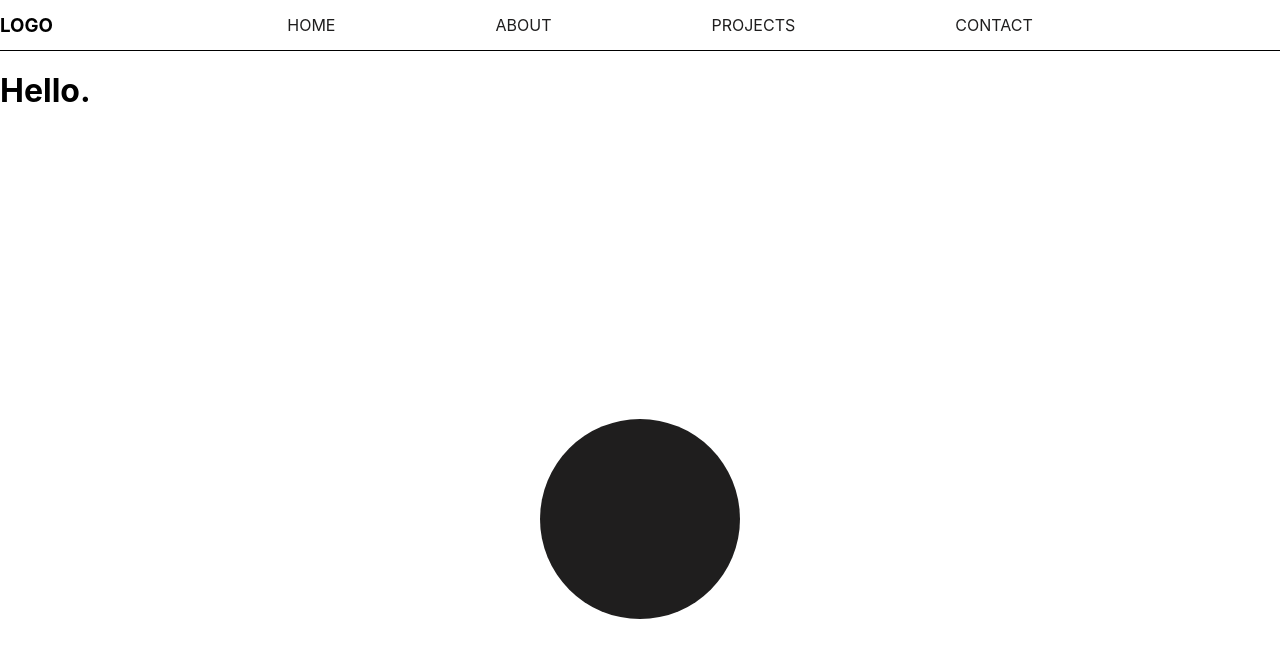
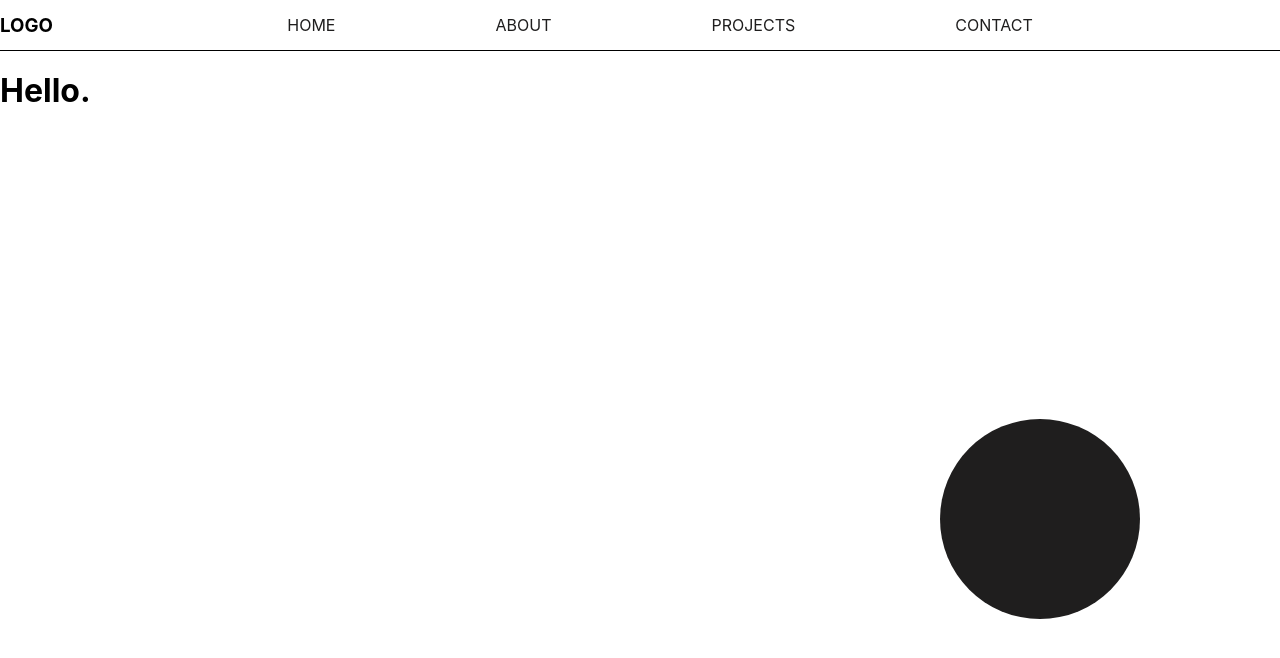
Before and after one commit to J-dance/My-React_Portfolio, a React (Create React App) app: page / in a window 1280 px wide. Shown: the top 658 px of the page. Built offline with nearby package versions, Linux system fonts and the light colour scheme.

Commit message:
created variants file

```diff
--- a/src/components/Home/Home.jsx
+++ b/src/components/Home/Home.jsx
@@ -2,33 +2,27 @@ import React from 'react';
 import { motion } from "framer-motion";
 import styles from "./Home.module.scss";
 import NavBar from "../NavBar";
+import { introVariant, hoverVariant } from "../../variants";
+
 
 function Home() {
   return (
     <div className={styles.page}>
       <NavBar />
-      <motion.h1>Hello.</motion.h1>
+      <header>
+        <motion.h1
+          variants={hoverVariant}
+          whileHover="whileHover"
+        >Hello.</motion.h1>
+      </header>
       <main className={styles.main}>
         <motion.div
-          initial={{
-            opacity: 0,
-            scale: 1,
-            x: 100,
-            y: 100
-          }}
-          animate={{
-            opacity: 1,
-            scale: 2,
-            x: 0,
-            y: 0
-          }}
-          transition={{
-            duration: 0.5
-          }}
+          variants={introVariant}
+          initial="initial"
+          animate="animate"
+          transition="transition"
         >
-          <div className={styles.container}>
-
-          </div>
+          <div className={styles.container}></div>
         </motion.div>
       </main>
     </div>
--- a/src/components/Home/Home.module.scss
+++ b/src/components/Home/Home.module.scss
@@ -9,6 +9,10 @@
 
   height: 100vh;
   width: 100vw;
+}
+
+header {
+  display: flex;
 }
 
 .main {
--- /dev/null
+++ b/src/variants.js
@@ -0,0 +1,23 @@
+import React from "react";
+
+export const introVariant = {
+  initial: {
+    scale: 1,
+    x: 0,
+    y: 0
+  },
+  animate: {
+    scale: 2,
+    x: [0, 100, 200, 300, 400],
+    // y: [100, 200, 100]
+  },
+  transition: {
+    duration: 5,
+    times: [0.2, 0.4, 0.6, 0.8, 1]
+  }
+}
+
+export const hoverVariant ={
+  whileHover: {color: '#a83283', originX: 0, originY: 0, scale: 1.5},
+  transition: {type: 'spring', stiffness: 500}
+}
```
Also changed, not shown: src/ElementAnimations.js (+13 -3 lines).
